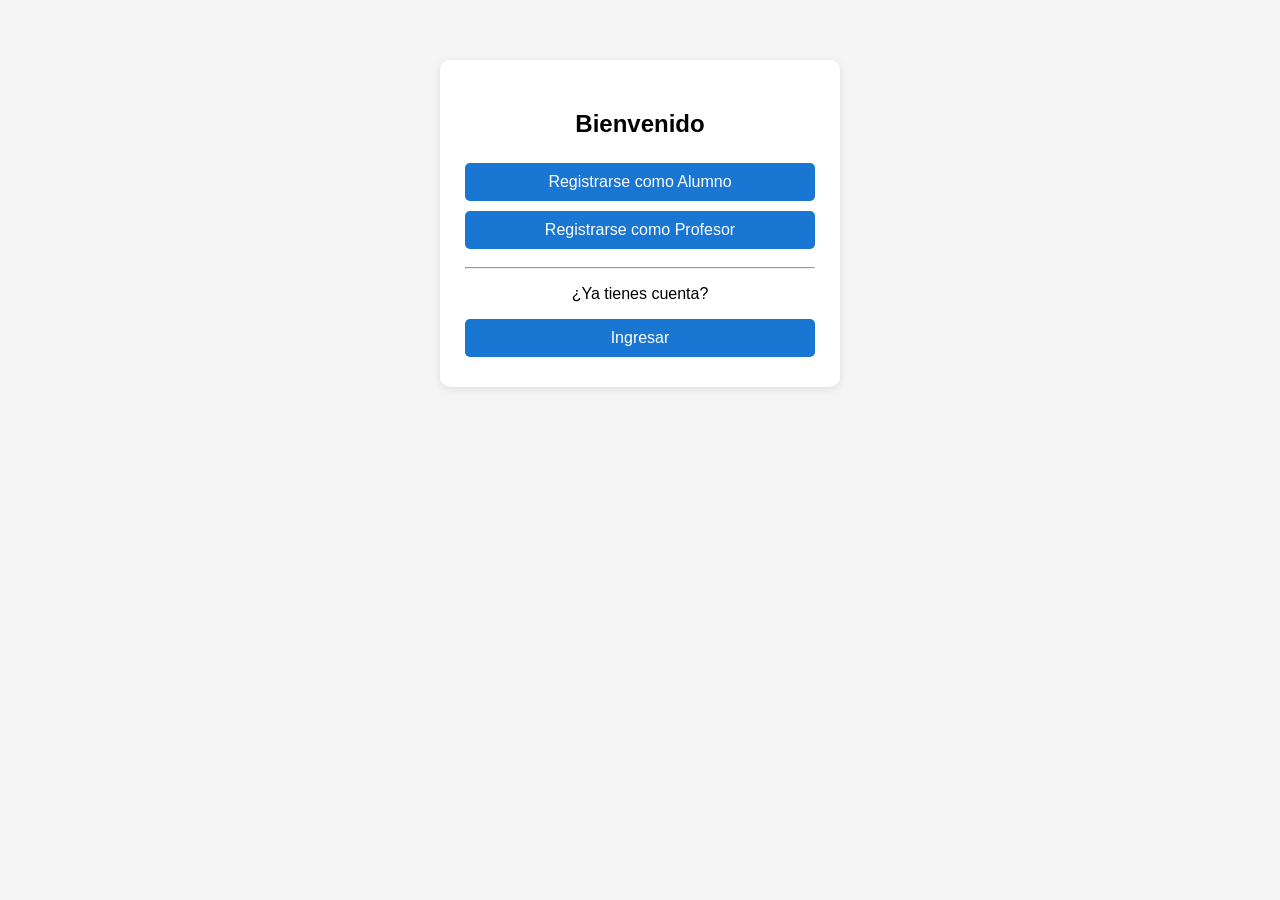
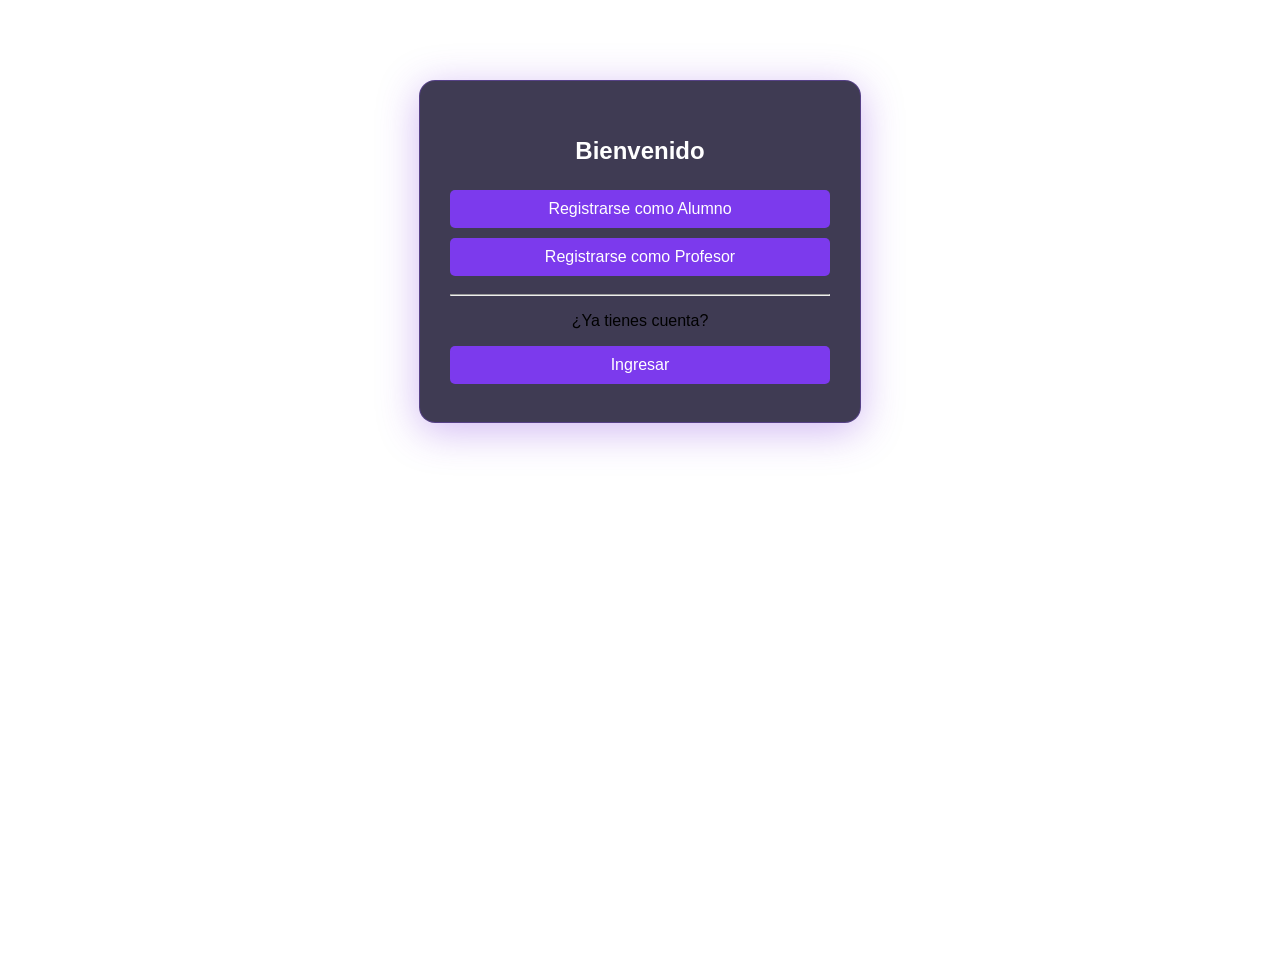

Rediseño visual espacial: particles.js, estrella fugaz canvas y panel demo

--- a/css/estilos.css
+++ b/css/estilos.css
@@ -1,34 +1,109 @@
 body {
-    background: #f5f5f5;
+    background-image: url('../controlRegistro/img/intro.png');
+    background-size: cover;
+    background-position: center;
+    background-attachment: fixed;
     font-family: Arial, sans-serif;
+    min-height: 100vh;
+    margin: 0;
+}
+
+#particles-js {
+    position: fixed;
+    top: 0;
+    left: 0;
+    width: 100%;
+    height: 100%;
+    z-index: 0;
+}
+
+
+.container {
+    position: relative;
+    z-index: 1;
+}
+
+/* ── Header institucional ── */
+.site-header {
+    background: rgba(10, 5, 30, 0.75);
+    backdrop-filter: blur(6px);
+    color: #fff;
+    box-shadow: 0 2px 12px rgba(0,0,0,0.5);
+}
+.site-header-inner {
+    max-width: 960px;
+    margin: 0 auto;
+    padding: 16px 28px;
+    display: flex;
+    align-items: center;
+    gap: 14px;
+}
+.site-header-icon {
+    width: 44px;
+    height: 44px;
+    background: #fff;
+    border-radius: 8px;
+    display: flex;
+    align-items: center;
+    justify-content: center;
+    font-size: 24px;
+    flex-shrink: 0;
+}
+.site-header-name {
+    font-size: 22px;
+    font-weight: 900;
+    letter-spacing: 1px;
+    line-height: 1.1;
+}
+.site-header-sub {
+    font-size: 12px;
+    color: #90caf9;
+    margin-top: 2px;
+}
+.site-header-accent {
+    height: 3px;
+    background: linear-gradient(90deg, #7c3aed, #06b6d4);
 }
 
 .container {
-    max-width: 350px;
-    margin: 60px auto;
-    background: #fff;
-    padding: 30px 25px 20px 25px;
-    border-radius: 10px;
-    box-shadow: 0 2px 8px rgba(0,0,0,0.1);
+    max-width: 380px;
+    margin: 80px auto;
+    background: rgba(10, 5, 35, 0.78);
+    backdrop-filter: blur(14px);
+    -webkit-backdrop-filter: blur(14px);
+    padding: 36px 30px 28px 30px;
+    border-radius: 16px;
+    box-shadow: 0 8px 40px rgba(120, 50, 220, 0.35);
+    border: 1px solid rgba(140, 80, 255, 0.3);
 }
 
 h2 {
     text-align: center;
     margin-bottom: 25px;
+    color: #fff;
 }
 
 label {
     display: block;
     margin-bottom: 6px;
     font-weight: bold;
+    color: #c4b5fd;
 }
 
 input[type="text"], input[type="password"], input[type="email"] {
     width: 100%;
     padding: 8px;
     margin-bottom: 15px;
-    border: 1px solid #ccc;
+    border: 1px solid rgba(140, 80, 255, 0.4);
     border-radius: 5px;
+    background: rgba(255,255,255,0.08);
+    color: #fff;
+}
+
+input[type="text"]::placeholder,
+input[type="password"]::placeholder,
+input[type="email"]::placeholder {
+    color: rgba(255,255,255,0.35);
 }
 
 button {
@@ -37,26 +112,31 @@ button {
     margin-bottom: 10px;
     border: none;
     border-radius: 5px;
-    background: #1976d2;
+    background: #7c3aed;
     color: #fff;
     font-size: 16px;
     cursor: pointer;
 }
 
 button:hover {
-    background: #125ea2;
+    background: #6d28d9;
     color: #fff;
     transition: background 0.2s, color 0.2s;
 }
 
 button[type="button"] {
-    background: #757575;
+    background: rgba(255,255,255,0.12);
+    border: 1px solid rgba(255,255,255,0.2);
 }
 
-#mensajeProfe, #mensaje {
+button[type="button"]:hover {
+    background: rgba(255,255,255,0.22);
+}
+
+#mensajeProfe, #mensaje, #mensajeLogin {
     text-align: center;
     margin-top: 10px;
-    color: green;
+    color: #86efac;
 }
 
 #tablaAlumnos {
